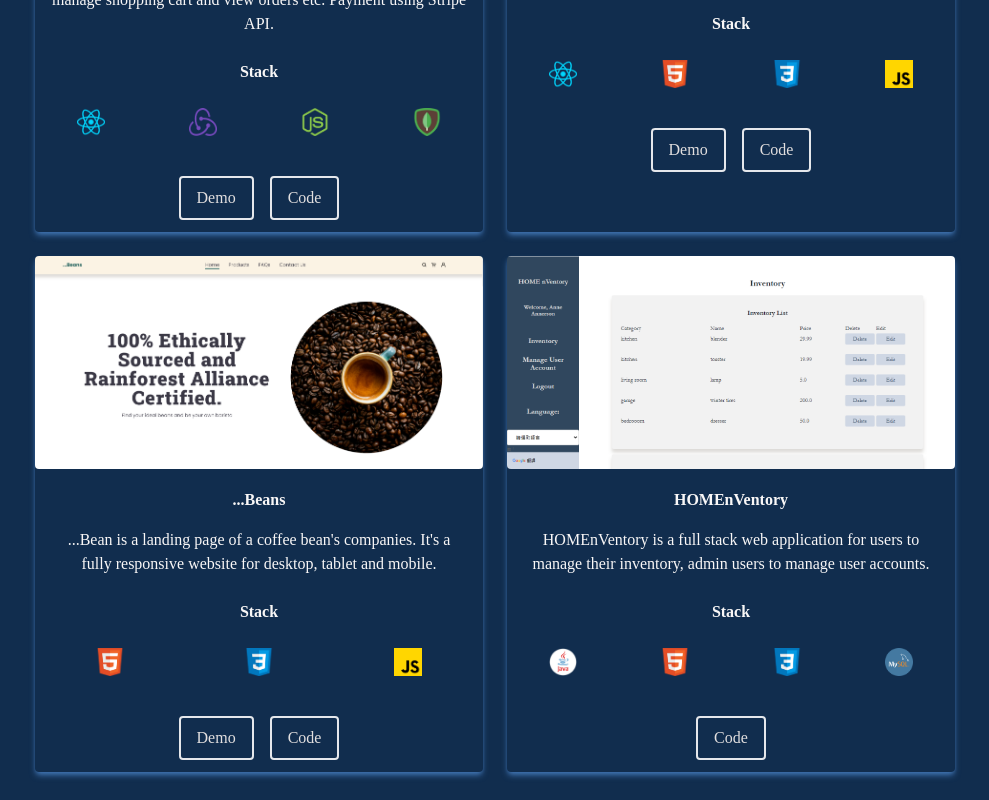
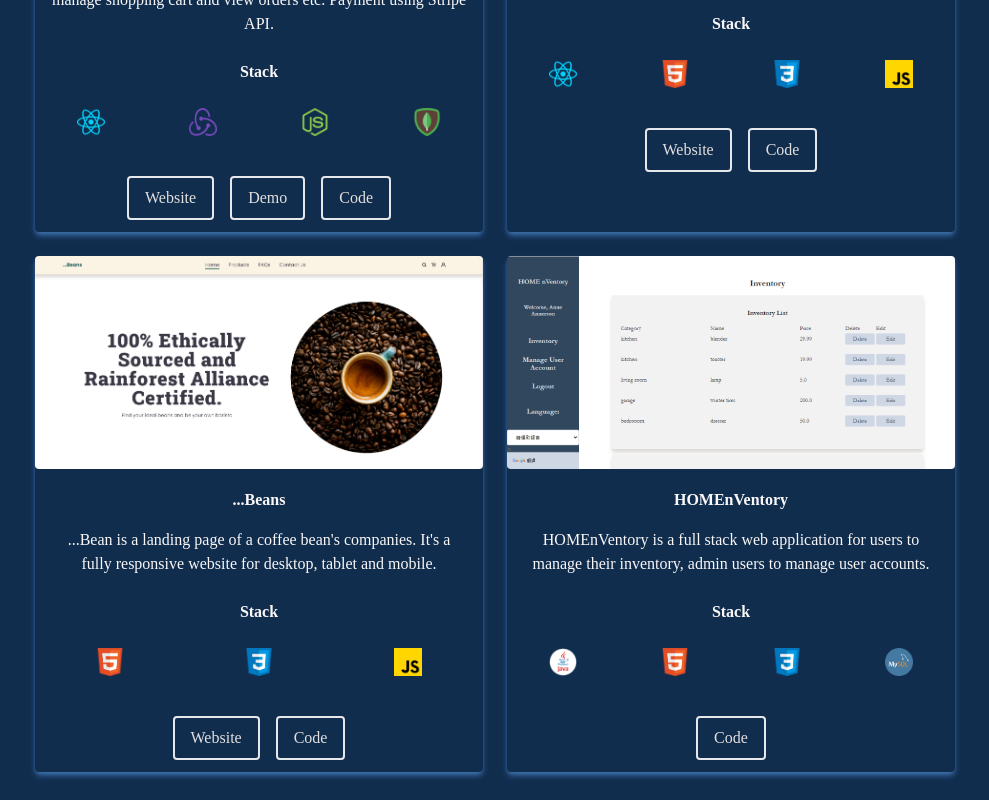
Before and after one commit to Alixchau/Portfolio-React, a React (Create React App) app: page / in a window 1280 px wide. Shown: the part 2920-3720 px from the top of the page, without its empty margins (197-1186 px from the left). Built offline with nearby package versions, Linux system fonts and the light colour scheme; the HTML template or start-up script is replaced by a standard one.

Commit message:
add lola demo

```diff
--- a/src/components/Projects.jsx
+++ b/src/components/Projects.jsx
@@ -44,6 +44,11 @@ const Projects = () => {
             <div className='pt-8 text-center'>
               <a href='https://e-commerce-mern-deploy.herokuapp.com/' target='_blank'>
                 <button className='text-[#e2dfdf] border-2 rounded px-4 py-2 mx-2 mb-3 hover:bg-[#3F72AF] duration-75 hover:border-[#3F72AF]'>
+                  Website
+                </button>
+              </a>
+              <a href='https://youtu.be/i6pFppFDyNE' target='_blank'>
+                <button className='text-[#e2dfdf] border-2 rounded px-4 py-2 mx-2 mb-3 hover:bg-[#3F72AF] duration-75 hover:border-[#3F72AF]'>
                   Demo
                 </button>
               </a>
@@ -72,7 +77,7 @@ const Projects = () => {
             <div className='pt-8 text-center'>
               <a href='https://reciplore-alixchau.vercel.app/' target='_blank'>
                 <button className='text-[#e2dfdf] border-2 rounded px-4 py-2 mx-2 mb-3 hover:bg-[#3F72AF] duration-75 hover:border-[#3F72AF]'>
-                  Demo
+                  Website
                 </button>
               </a>
               <a href='https://github.com/Alixchau/reciplore' target='_blank'>
@@ -98,7 +103,7 @@ const Projects = () => {
             <div className='pt-8 text-center'>
               <a href='https://alixchau.github.io/...Beans/' target='_blank'>
                 <button className='text-[#e2dfdf] border-2 rounded px-4 py-2 mx-2 mb-3 hover:bg-[#3F72AF] duration-75 hover:border-[#3F72AF]'>
-                  Demo
+                  Website
                 </button>
               </a>
               <a href='https://github.com/Alixchau/...Beans' target='_blank'>
```
